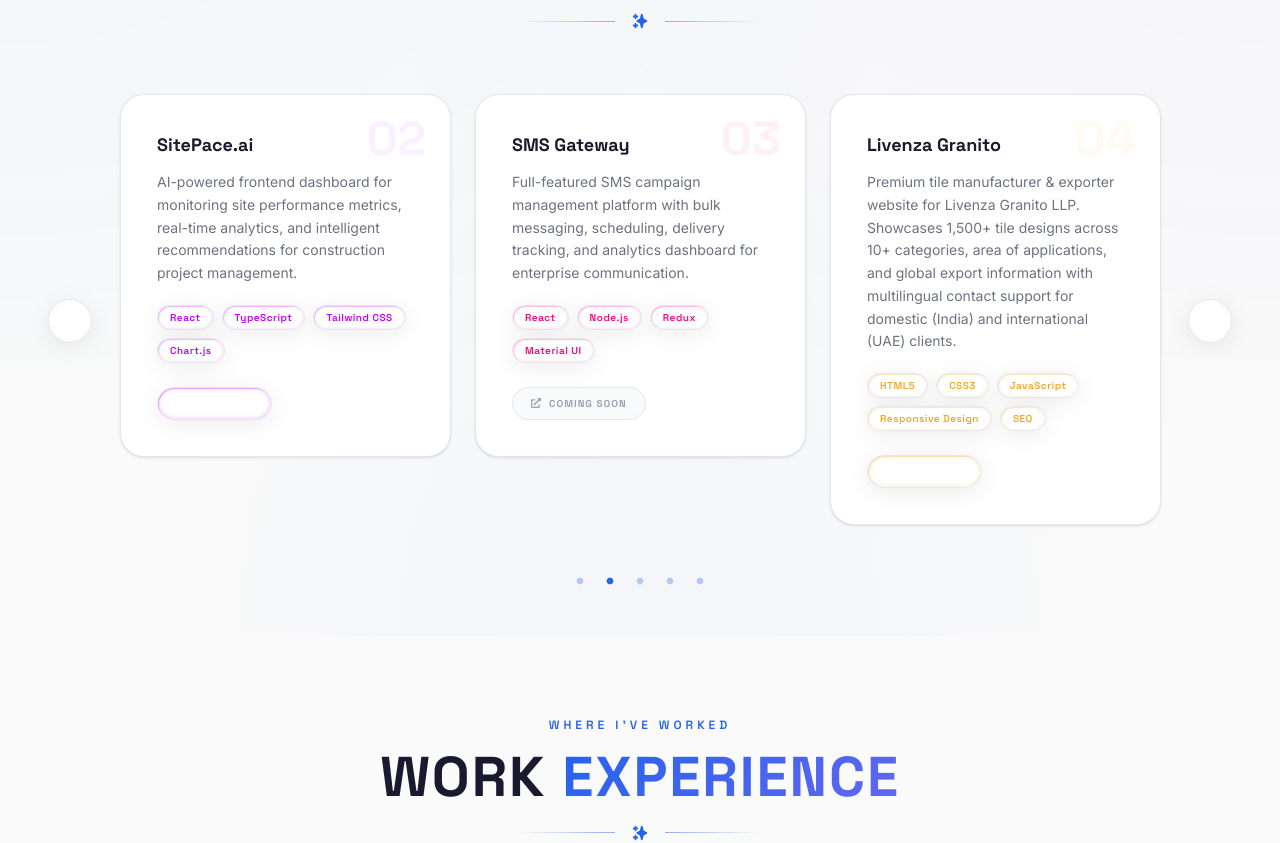
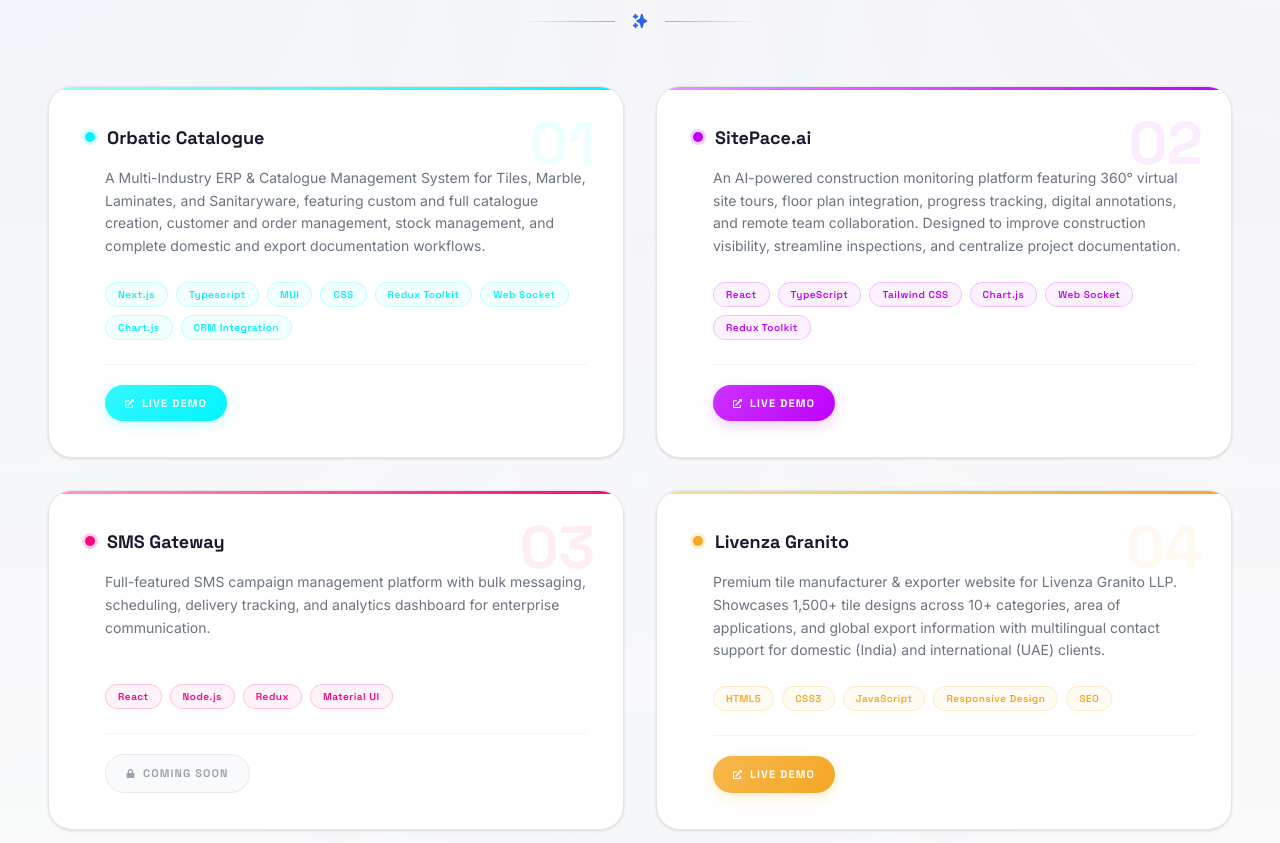
Before and after one commit to Divyeshkalariya/3Dportfolio, a Next.js app: page / in a window 1280 px wide. Shown: the part 3240-4083 px from the top of the page. Built offline with nearby package versions, Linux system fonts and the light colour scheme.

Commit message:
update ui of project

```diff
--- a/src/components/Projects/index.tsx
+++ b/src/components/Projects/index.tsx
@@ -1,192 +1,138 @@
 "use client";
-import { useRef, useState, useEffect } from "react";
 import { motion } from "framer-motion";
-import { FaExternalLinkAlt, FaChevronLeft, FaChevronRight } from "react-icons/fa";
+import { FaExternalLinkAlt, FaLock } from "react-icons/fa";
 import { HiSparkles } from "react-icons/hi";
-import Slider from "react-slick";
-import type { Settings } from "react-slick";
-import "slick-carousel/slick/slick.css";
-import "slick-carousel/slick/slick-theme.css";
 import { projects } from "@/data/projects";
 
 // ── Single project card ────────────────────────────────────────────────
-function ProjectCard({ project }: { project: (typeof projects)[0] }) {
+function ProjectCard({
+  project,
+  index,
+}: {
+  project: (typeof projects)[0];
+  index: number;
+}) {
+  const isLastOdd = index === projects.length - 1 && projects.length % 2 !== 0;
+
   return (
-    <div
-      className="project-card relative bg-white border border-[#E5E7EB] rounded-3xl overflow-hidden group flex flex-col transition-all duration-500 shadow-sm hover:shadow-lg"
-      style={{
-        minHeight: "340px",
-      }}
+    <motion.div
+      initial={{ opacity: 0, y: 40 }}
+      whileInView={{ opacity: 1, y: 0 }}
+      viewport={{ once: true, margin: "-60px" }}
+      transition={{ duration: 0.55, delay: index * 0.09, ease: [0.22, 1, 0.36, 1] }}
+      className={`project-card group relative bg-white border border-[#E5E7EB] rounded-3xl overflow-hidden flex flex-col transition-all duration-500 shadow-sm hover:shadow-xl${isLastOdd ? " md:col-span-2 md:max-w-[50%] md:mx-auto md:w-full" : ""}`}
     >
-      <div className="p-7 lg:p-9 flex flex-col flex-1 relative z-10">
-        {/* Soft color spotlight backlight on card hover */}
+      {/* Accent top bar */}
+      <div
+        className="h-[3px] w-full flex-shrink-0"
+        style={{ background: `linear-gradient(90deg, ${project.color}66, ${project.color})` }}
+      />
+
+      <div className="p-7 lg:p-9 flex flex-col flex-1 relative">
+        {/* Soft spotlight on hover */}
         <div
-          className="absolute -bottom-20 -right-20 w-44 h-44 rounded-full blur-[45px] opacity-0 group-hover:opacity-20 transition-opacity duration-500 pointer-events-none"
-          style={{
-            background: project.color,
-          }}
+          className="absolute -bottom-24 -right-24 w-52 h-52 rounded-full blur-[60px] opacity-0 group-hover:opacity-15 transition-opacity duration-700 pointer-events-none"
+          style={{ background: project.color }}
         />
 
-        {/* Project number */}
-        <div className="absolute top-5 right-6">
+        {/* Number watermark */}
+        <div className="absolute top-6 right-7">
           <span
-            className="font-space text-5xl font-black opacity-[0.06] select-none"
-            style={{ color: project.color }}
+            className="font-space text-6xl font-black select-none leading-none"
+            style={{ color: project.color, opacity: 0.07 }}
           >
-            0{project.id}
+            {String(project.id).padStart(2, "0")}
           </span>
         </div>
 
-        {/* Title */}
-        <h3 className="font-space text-lg font-bold mb-3 text-[#1A1A2E]">
-          {project.title}
-        </h3>
+        {/* Colored dot + title */}
+        <div className="flex items-start gap-3 mb-4 pr-10">
+          <span
+            className="mt-[6px] flex-shrink-0 w-2.5 h-2.5 rounded-full transition-transform duration-300 group-hover:scale-125"
+            style={{ backgroundColor: project.color, boxShadow: `0 0 0 3px ${project.color}30` }}
+          />
+          <h3 className="font-space text-lg font-bold text-[#1A1A2E] leading-snug">
+            {project.title}
+          </h3>
+        </div>
 
         {/* Description */}
-        <p className="font-inter text-[#6B7280] text-sm leading-relaxed mb-5 flex-1">
+        <p className="font-inter text-[#6B7280] text-sm leading-relaxed mb-6 flex-1 pl-5">
           {project.description}
         </p>
 
         {/* Tech badges */}
-        <div className="flex flex-wrap gap-2 mb-6">
+        <div className="flex flex-wrap gap-2 mb-6 pl-5">
           {project.tech.map((tech, ti) => (
             <motion.span
               key={tech}
               initial={{ opacity: 0, scale: 0.8 }}
               whileInView={{ opacity: 1, scale: 1 }}
               viewport={{ once: true, margin: "-50px" }}
-              transition={{ duration: 0.3, delay: ti * 0.04, type: "spring", stiffness: 150 }}
-              whileHover={{ scale: 1.05 }}
-              className="relative px-3 py-1 rounded-full font-space text-[10px] font-semibold tracking-wider liquid_glass transition-all duration-300"
+              transition={{ duration: 0.3, delay: 0.2 + ti * 0.05, type: "spring", stiffness: 160 }}
+              whileHover={{ scale: 1.06, y: -1 }}
+              className="px-3 py-1 rounded-full font-space text-[10px] font-semibold tracking-wider border transition-all duration-300"
               style={{
                 color: project.color === "#ffffff" ? "#6B7280" : project.color,
+                borderColor: `${project.color}35`,
+                backgroundColor: `${project.color}0D`,
               }}
             >
-              <span className="liquid_glass_filter" />
-              <span className="liquid_glass_overlay" />
-              <span className="liquid_glass_specular" style={{ boxShadow: `inset 1px 1px 0 ${project.color}35, inset 0 0 3px ${project.color}35` }} />
-              <span className="liquid_glass_content relative z-10">
-                {tech}
-              </span>
+              {tech}
             </motion.span>
           ))}
         </div>
 
-        {/* Action button */}
-        <div className="flex gap-3 mt-auto">
+        {/* Divider */}
+        <div className="h-px bg-[#F3F4F6] mb-5 ml-5" />
+
+        {/* Action row */}
+        <div className="flex items-center justify-between pl-5">
           {project.live ? (
             <motion.a
               href={project.live}
               target="_blank"
               rel="noopener noreferrer"
-              initial={{ opacity: 0, scale: 0.8 }}
-              whileInView={{ opacity: 1, scale: 1 }}
-              viewport={{ once: true, margin: "-50px" }}
-              transition={{ duration: 0.4, type: "spring", stiffness: 150 }}
-              whileHover={{ scale: 1.03 }}
-              className="relative flex items-center gap-2 px-4.5 py-2 rounded-full font-space text-[10px] font-bold tracking-widest uppercase liquid_glass transition-all duration-300"
+              whileHover={{ scale: 1.04, y: -1 }}
+              whileTap={{ scale: 0.97 }}
+              className="inline-flex items-center gap-2 px-5 py-2.5 rounded-full font-space text-[11px] font-bold tracking-widest uppercase text-white transition-all duration-300"
               style={{
-                color: "#ffffff",
+                background: `linear-gradient(135deg, ${project.color}CC, ${project.color})`,
+                boxShadow: `0 4px 14px ${project.color}35`,
+              }}
+              onMouseEnter={(e) => {
+                (e.currentTarget as HTMLAnchorElement).style.boxShadow = `0 6px 20px ${project.color}55`;
+              }}
+              onMouseLeave={(e) => {
+                (e.currentTarget as HTMLAnchorElement).style.boxShadow = `0 4px 14px ${project.color}35`;
               }}
             >
-              <span className="liquid_glass_filter" />
-              <span className="liquid_glass_overlay" />
-              <span className="liquid_glass_specular" style={{ boxShadow: `inset 1px 1px 0 ${project.color}45, inset 0 0 5px ${project.color}45` }} />
-              <span className="liquid_glass_content flex items-center gap-2 relative z-10">
-                <FaExternalLinkAlt size={10} className="text-white" />
-                Live Demo
-              </span>
+              <FaExternalLinkAlt size={9} />
+              Live Demo
             </motion.a>
           ) : (
-            <motion.span
-              initial={{ opacity: 0, scale: 0.8 }}
-              whileInView={{ opacity: 1, scale: 1 }}
-              viewport={{ once: true, margin: "-50px" }}
-              transition={{ duration: 0.4, type: "spring", stiffness: 150 }}
-              className="flex items-center gap-2 px-4.5 py-2 rounded-full font-space text-[10px] font-bold tracking-widest uppercase text-[#9CA3AF] border border-[#E5E7EB] cursor-not-allowed select-none bg-[#F9FAFB]"
+            <span className="inline-flex items-center gap-2 px-5 py-2.5 rounded-full font-space text-[11px] font-bold tracking-widest uppercase text-[#9CA3AF] border border-[#E5E7EB] bg-[#F9FAFB] cursor-not-allowed select-none">
+              <FaLock size={9} />
+              Coming Soon
+            </span>
+          )}
+
+          {project.live && (
+            <span
+              className="text-xs font-space font-semibold opacity-0 group-hover:opacity-100 transition-all duration-300 -translate-x-2 group-hover:translate-x-0"
+              style={{ color: project.color }}
             >
-              <FaExternalLinkAlt size={10} />
-              Coming Soon
-            </motion.span>
+              View →
+            </span>
           )}
         </div>
       </div>
-    </div>
-  );
-}
-
-function ArrowBtn({
-  direction,
-  onClick,
-}: {
-  direction: "prev" | "next";
-  onClick: () => void;
-}) {
-  return (
-    <button
-      onClick={onClick}
-      aria-label={direction === "prev" ? "Previous project" : "Next project"}
-      className="relative liquid_glass flex items-center justify-center transition-all duration-300"
-      style={{
-        width: 44,
-        height: 44,
-        borderRadius: "50%",
-        flexShrink: 0,
-        color: "#ffffff",
-        cursor: "pointer",
-      }}
-      onMouseEnter={(e) => {
-        (e.currentTarget as HTMLButtonElement).style.transform = "scale(1.08)";
-      }}
-      onMouseLeave={(e) => {
-        (e.currentTarget as HTMLButtonElement).style.transform = "scale(1)";
-      }}
-    >
-      <span className="liquid_glass_filter" />
-      <span className="liquid_glass_overlay" />
-      <span className="liquid_glass_specular" />
-      <span className="liquid_glass_content flex items-center justify-center w-full h-full relative z-10">
-        {direction === "prev" ? <FaChevronLeft size={13} /> : <FaChevronRight size={13} />}
-      </span>
-    </button>
+    </motion.div>
   );
 }
 
 // ── Main component ─────────────────────────────────────────────────────
 export default function Projects() {
-  // eslint-disable-next-line @typescript-eslint/no-explicit-any
-  const sliderRef = useRef<any>(null);
-
-  const [sliderConfig, setSliderConfig] = useState({
-    slidesToShow: 3,
-    isMobile: false,
-  });
-
-  useEffect(() => {
-    const check = () => {
-      const w = window.innerWidth;
-      setSliderConfig({
-        slidesToShow: w < 768 ? 1 : w < 1024 ? 2 : 3,
-        isMobile: w < 768,
-      });
-    };
-    check();
-    window.addEventListener("resize", check);
-    return () => window.removeEventListener("resize", check);
-  }, []);
-
-  const sliderSettings: Settings = {
-    dots: true,
-    infinite: true,
-    speed: 600,
-    slidesToShow: sliderConfig.slidesToShow,
-    slidesToScroll: 1,
-    autoplay: true,
-    autoplaySpeed: 4000,
-    pauseOnHover: true,
-    arrows: false, // arrows handled externally
-  };
-
   return (
     <section id="projects" className="section-wrapper grid-bg">
       {/* BG Orbs */}
@@ -219,60 +165,13 @@
           </div>
         </motion.div>
 
-        {/* ── Slider row: [prev] [cards] [next] ─────────────────────────── */}
-        <motion.div
-          initial={{ opacity: 0, y: 40 }}
-          whileInView={{ opacity: 1, y: 0 }}
-          viewport={{ once: true, margin: "-50px" }}
-          transition={{ duration: 0.8, delay: 0.2 }}
-          style={{ display: "flex", alignItems: "center", gap: sliderConfig.isMobile ? 0 : "16px" }}
-        >
-          {/* Prev arrow — hidden on mobile (1 card shown) */}
-          {!sliderConfig.isMobile && (
-            <ArrowBtn direction="prev" onClick={() => sliderRef.current?.slickPrev()} />
-          )}
-
-          {/* Slider — takes the remaining width */}
-          <div className="project-slider-wrapper" style={{ flex: 1, minWidth: 0 }}>
-            <Slider key={sliderConfig.slidesToShow} ref={sliderRef} {...sliderSettings}>
-              {projects.map((project) => (
-                <div key={project.id} className={sliderConfig.isMobile ? "px-1 py-2" : "px-3 py-2"}>
-                  <ProjectCard project={project} />
-                </div>
-              ))}
-            </Slider>
-          </div>
-
-          {/* Next arrow — hidden on mobile (1 card shown) */}
-          {!sliderConfig.isMobile && (
-            <ArrowBtn direction="next" onClick={() => sliderRef.current?.slickNext()} />
-          )}
-        </motion.div>
+        {/* 2-column project grid */}
+        <div className="grid grid-cols-1 md:grid-cols-2 gap-6 lg:gap-8">
+          {projects.map((project, index) => (
+            <ProjectCard key={project.id} project={project} index={index} />
+          ))}
+        </div>
       </div>
-
-      {/* Slick dot styling */}
-      <style>{`
-        .project-slider-wrapper .slick-dots { bottom: -36px; }
-        .project-slider-wrapper .slick-dots li button:before {
-          color: #2563EB;
-          opacity: 0.3;
-          font-size: 8px;
-        }
-        .project-slider-wrapper .slick-dots li.slick-active button:before {
-          color: #2563EB;
-          opacity: 1;
-        }
-        /* equal-height slides */
-        .project-slider-wrapper .slick-track { display: flex !important; }
-        .project-slider-wrapper .slick-slide { height: inherit !important; }
-        .project-slider-wrapper .slick-slide > div { height: 100%; }
-        /* Mobile: full-width single card, more breathing room for dots */
-        @media (max-width: 639px) {
-          .project-slider-wrapper { width: 100%; }
-          .project-slider-wrapper .slick-dots { bottom: -40px; }
-          .project-slider-wrapper .slick-slide > div { padding: 0 4px; }
-        }
-      `}</style>
     </section>
   );
 }
--- a/src/data/projects.ts
+++ b/src/data/projects.ts
@@ -10,10 +10,10 @@
 export const projects: Project[] = [
   {
     id: 1,
-    title: "Tiles Catalogue",
+    title: "Orbatic Catalogue",
     description:
-      "A comprehensive tiles catalogue CRM system built for managing product listings, customer inquiries, and sales pipeline with advanced filtering and real-time updates.",
-    tech: ["Next.js", "MUI", "Redux Toolkit", "CRM Integration"],
+      "A Multi-Industry ERP & Catalogue Management System for Tiles, Marble, Laminates, and Sanitaryware, featuring custom and full catalogue creation, customer and order management, stock management, and complete domestic and export documentation workflows.",
+    tech: ["Next.js", "Typescript", "MUI", "CSS", "Redux Toolkit", "Web Socket", "Chart.js", "CRM Integration"],
     live: "https://portal.tilescatalogue.com/",
     color: "#00f5ff",
   },
@@ -21,8 +21,8 @@
     id: 2,
     title: "SitePace.ai",
     description:
-      "AI-powered frontend dashboard for monitoring site performance metrics, real-time analytics, and intelligent recommendations for construction project management.",
-    tech: ["React", "TypeScript", "Tailwind CSS", "Chart.js"],
+      "An AI-powered construction monitoring platform featuring 360° virtual site tours, floor plan integration, progress tracking, digital annotations, and remote team collaboration. Designed to improve construction visibility, streamline inspections, and centralize project documentation.",
+    tech: ["React", "TypeScript", "Tailwind CSS", "Chart.js", "Web Socket", "Redux Toolkit"],
     live: "https://user.sitepace.ai/signin",
     color: "#bf00ff",
   },
```
